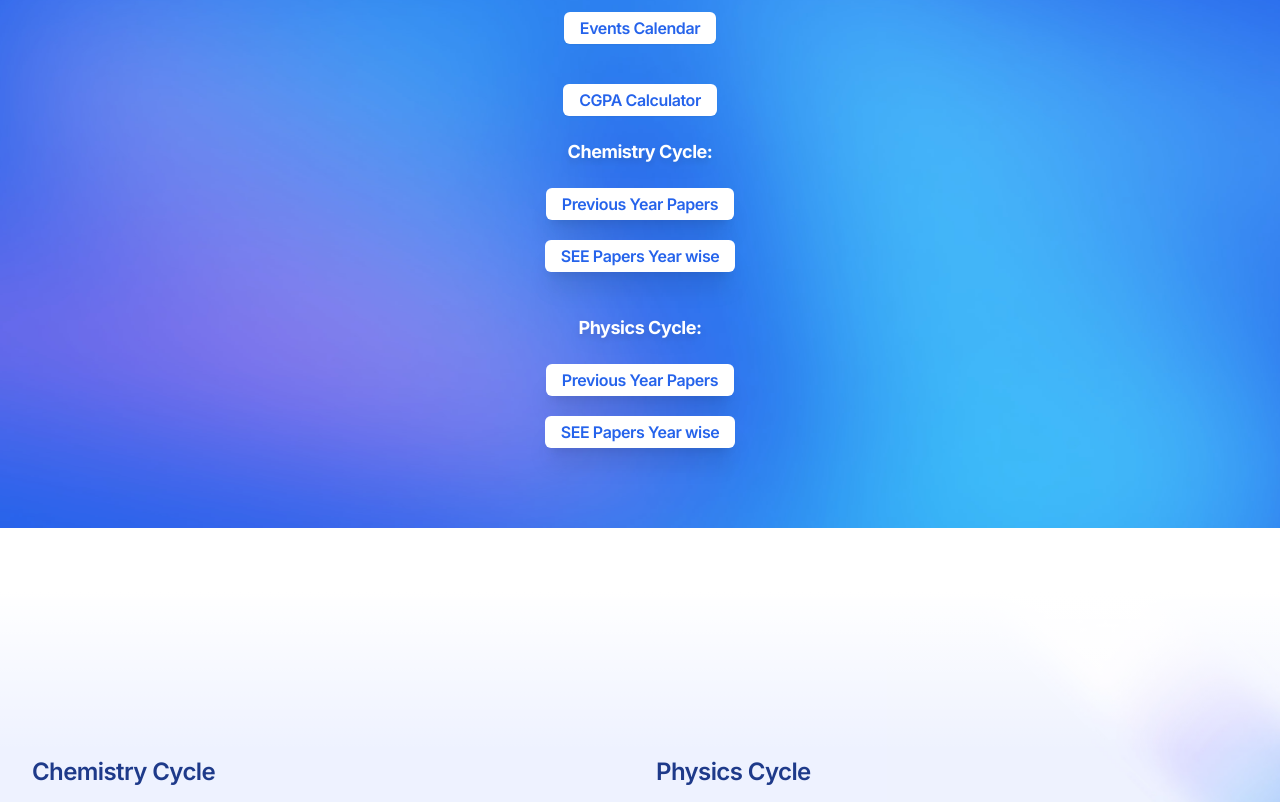
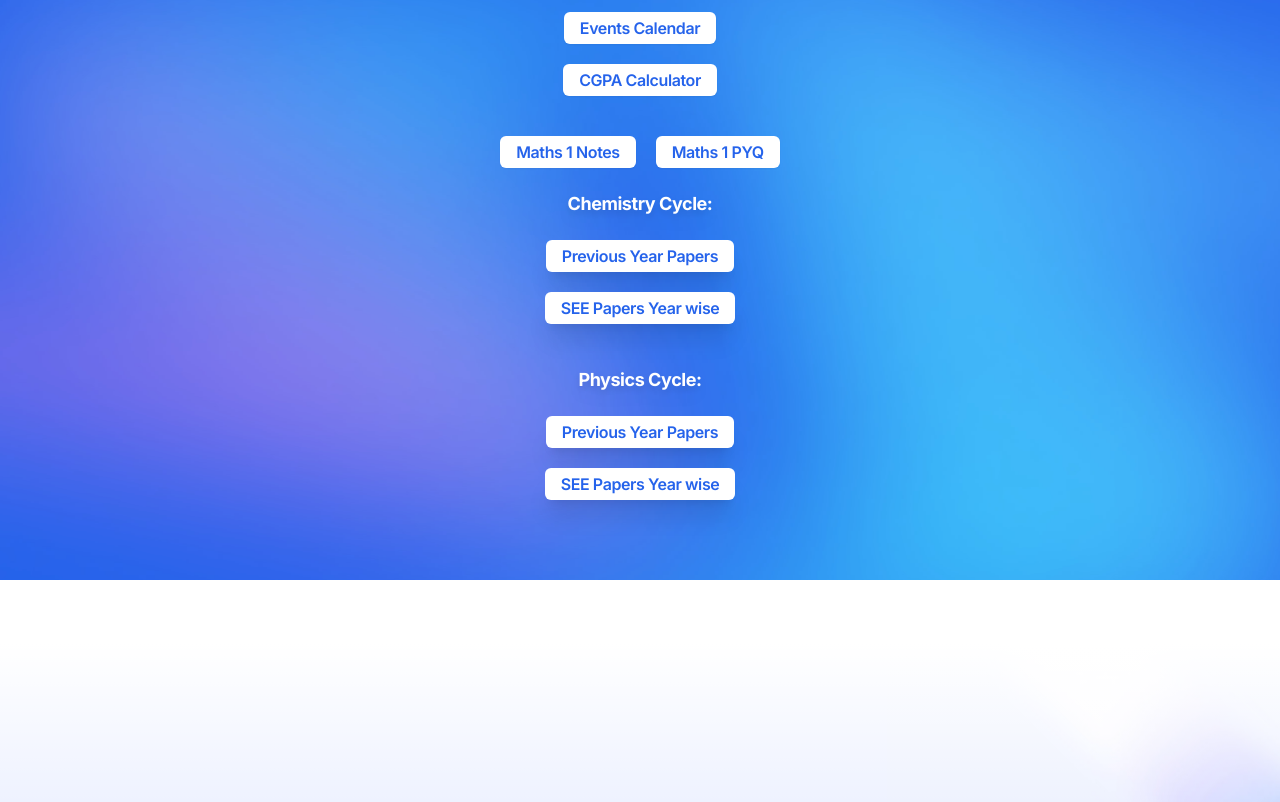
Before and after one commit to githubhosting/NoteRep, a Next.js app: page / in a window 1280 px wide. Shown: the part 980-1782 px from the top of the page. Built offline with nearby package versions, Linux system fonts and the light colour scheme.

Commit message:
Maths 1 added

```diff
--- a/src/components/CallToAction.jsx
+++ b/src/components/CallToAction.jsx
@@ -28,7 +28,7 @@ export function CallToAction() {
           <ButtonLink
             href="https://githubhosting.github.io/eventcalender/"
             color="white"
-            className="mt-0 mb-10 shadow-md"
+            className="mt-0 mb-5 shadow-md"
             target="_blank"
           >
             Events Calendar
@@ -41,6 +41,23 @@ export function CallToAction() {
             target="_blank"
           >
             CGPA Calculator
+          </ButtonLink>
+          <br></br>
+          <ButtonLink
+            href="https://drive.google.com/drive/folders/1ocboxyZqKUF8PcoPQCNcN1qW6_98s8py"
+            color="white"
+            className="mb-5 mt-5 shadow-md"
+            target="_blank"
+          >
+            Maths 1 Notes
+          </ButtonLink>
+          <ButtonLink
+            href="https://drive.google.com/drive/folders/1N-CtG3yT9ZjHDFRl8Srv0iRUvhzWGPAR"
+            color="white"
+            className="mb-5 ml-5 mt-5 shadow-md"
+            target="_blank"
+          >
+            Maths 1 PYQ
           </ButtonLink>
           {/* <h2 className="font-display text-3xl tracking-tight text-white sm:text-4xl">
             Get started today
```
